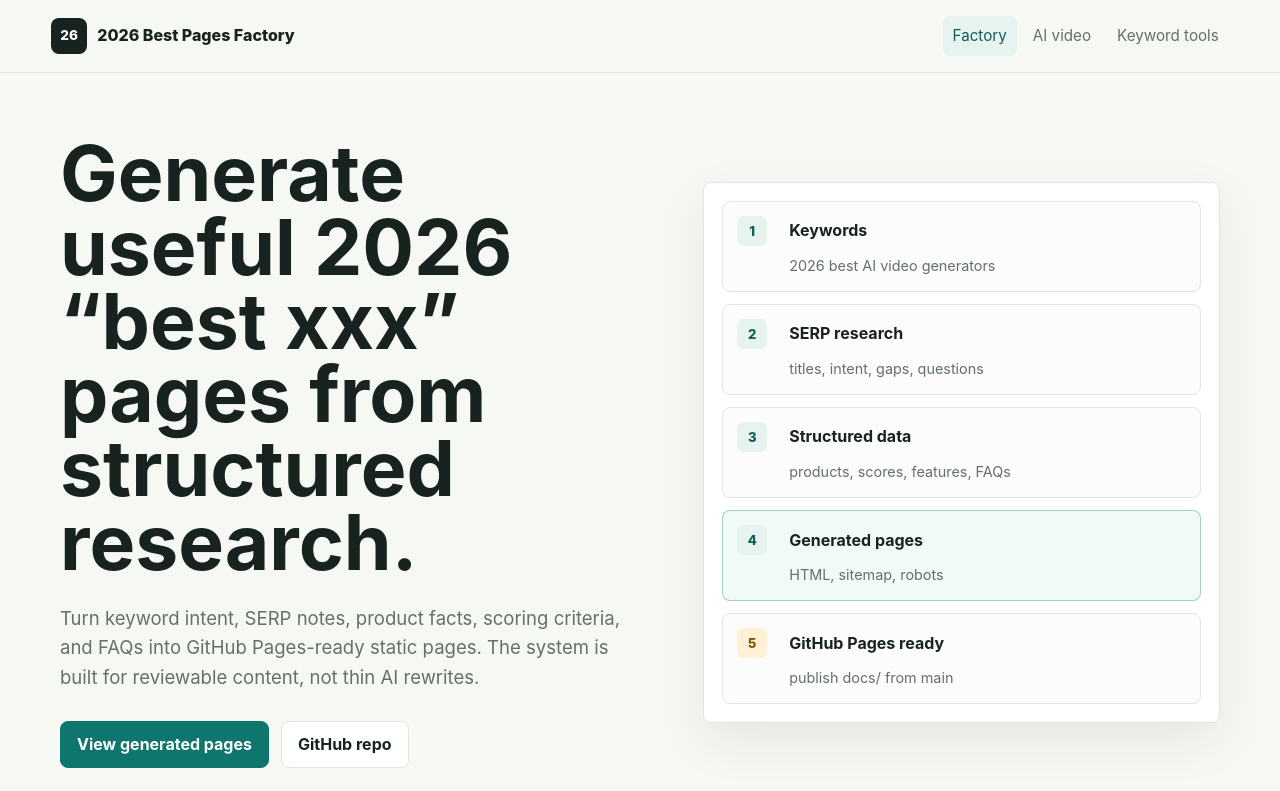
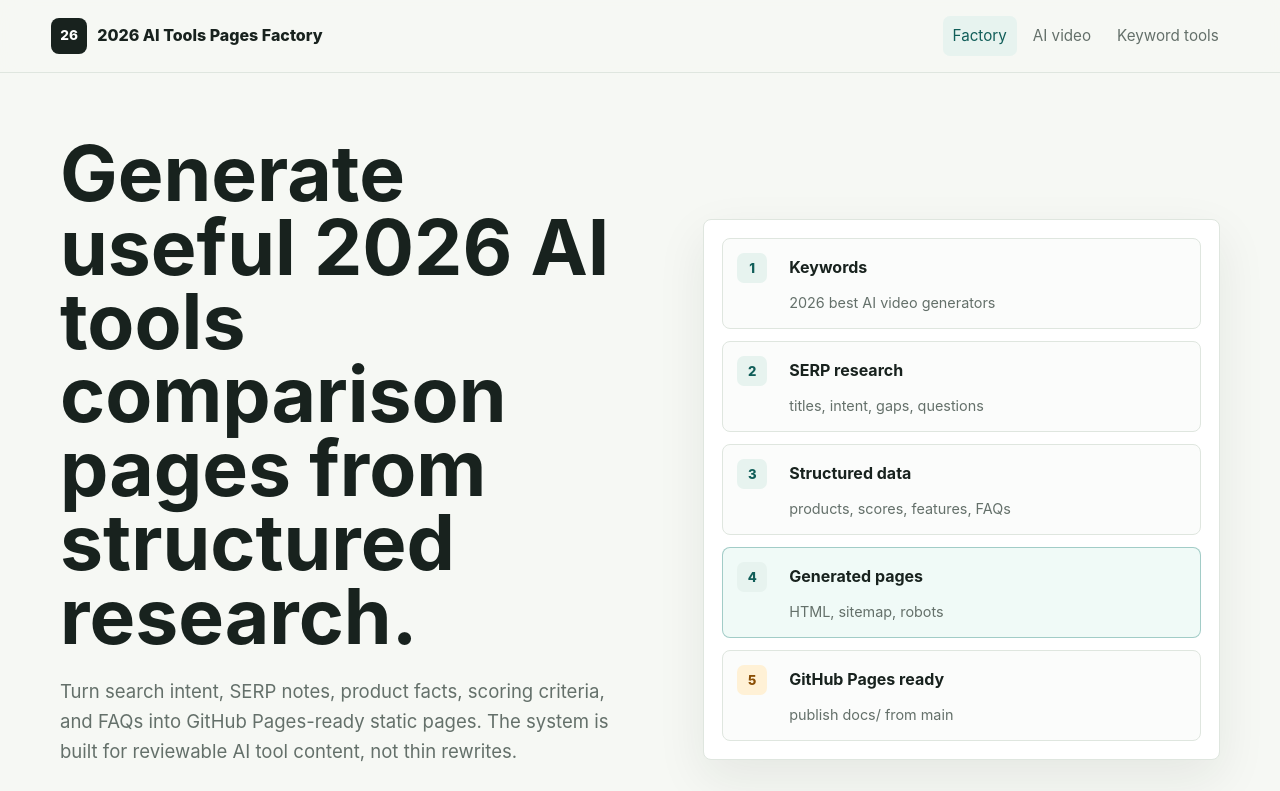
Before and after one commit to xianyu110/2026-best-pages-factory, a website: page docs/index.html in a window 1280 px wide. Shown: the top 791 px of the page. Drawn offline with Linux system fonts and the light colour scheme.

Commit message:
Refine AI tools page copy

```diff
--- a/docs/index.html
+++ b/docs/index.html
@@ -3,18 +3,18 @@
 <head>
   <meta charset="utf-8">
   <meta name="viewport" content="width=device-width, initial-scale=1">
-  <title>2026 Best Pages Factory - GitHub Pages SEO Listicle Generator</title>
-  <meta name="description" content="A GitHub Pages-ready static demo for generating high-quality 2026 best xxx SEO listicle pages.">
+  <title>2026 AI Tools Pages Factory - GitHub Pages SEO Listicle Generator</title>
+  <meta name="description" content="A GitHub Pages-ready static demo for generating high-quality 2026 AI tools comparison and best-list pages.">
   <link rel="canonical" href="https://xianyu110.github.io/2026-best-pages-factory/">
   <link rel="icon" href="favicon.svg" type="image/svg+xml">
   <link rel="stylesheet" href="styles.css">
-  <script type="application/ld+json">{"@context":"https://schema.org","@type":"WebSite","name":"2026 Best Pages Factory","url":"https://xianyu110.github.io/2026-best-pages-factory","description":"A GitHub Pages-ready static demo for generating high-quality 2026 best xxx SEO listicle pages."}</script>
+  <script type="application/ld+json">{"@context":"https://schema.org","@type":"WebSite","name":"2026 AI Tools Pages Factory","url":"https://xianyu110.github.io/2026-best-pages-factory","description":"A GitHub Pages-ready static demo for generating high-quality 2026 AI tools comparison and best-list pages."}</script>
 </head>
 <body>
 <header class="site-header">
-  <a class="brand" href="./" aria-label="2026 Best Pages Factory home">
+  <a class="brand" href="./" aria-label="2026 AI Tools Pages Factory home">
     <span class="brand-mark">26</span>
-    <span>2026 Best Pages Factory</span>
+    <span>2026 AI Tools Pages Factory</span>
   </a>
   <nav>
     <a href="./" class="active">Factory</a>
@@ -25,8 +25,8 @@
 <main>
   <section class="hero">
     <div class="hero-copy">
-      <h1>Generate useful 2026 “best xxx” pages from structured research.</h1>
-      <p>Turn keyword intent, SERP notes, product facts, scoring criteria, and FAQs into GitHub Pages-ready static pages. The system is built for reviewable content, not thin AI rewrites.</p>
+      <h1>Generate useful 2026 AI tools comparison pages from structured research.</h1>
+      <p>Turn search intent, SERP notes, product facts, scoring criteria, and FAQs into GitHub Pages-ready static pages. The system is built for reviewable AI tool content, not thin rewrites.</p>
       <div class="actions">
         <a class="button primary" href="#pages">View generated pages</a>
         <a class="button" href="https://github.com/xianyu110/2026-best-pages-factory">GitHub repo</a>
@@ -59,7 +59,7 @@
       <p>The project is intentionally framed as an operator workbench: compact pipeline, reviewable records, and generated outputs. This avoids a thin content-farm feel and makes each page easier to audit before publishing.</p>
     </div>
     <figure class="concept-image">
-      <img src="assets/factory-concept.png" alt="Concept mockup of the 2026 Best Pages Factory workflow UI">
+      <img src="assets/factory-concept.png" alt="Concept mockup of the 2026 AI Tools Pages Factory workflow UI">
     </figure>
   </section>
 
@@ -111,7 +111,7 @@
   <section class="section process">
     <h2>Operator workflow</h2>
     <ol>
-      <li><strong>Research keywords.</strong> Find patterns like <code>2026 best {category}</code>, <code>{tool} alternatives</code>, and <code>{tool A} vs {tool B}</code>.</li>
+      <li><strong>Research keywords.</strong> Find patterns like <code>2026 best AI video tools</code>, <code>Runway alternatives</code>, and <code>Pika vs Runway</code>.</li>
       <li><strong>Collect facts.</strong> Use official pages and reliable public sources for pricing, product positioning, and features.</li>
       <li><strong>Write criteria.</strong> Decide why the list exists and who each product is best for.</li>
       <li><strong>Generate and review.</strong> Build pages, check claims, test links, and publish through GitHub Pages.</li>
```
Also changed, not shown: docs/404.html (+3 -3 lines), docs/best-ai-video-generators-2026/index.html (+3 -3 lines), docs/best-crm-for-real-estate-agents-2026/index.html (+3 -3 lines), docs/best-keyword-research-tools-2026/index.html (+3 -3 lines), scripts/build-site.js (+6 -6 lines), README.md.
